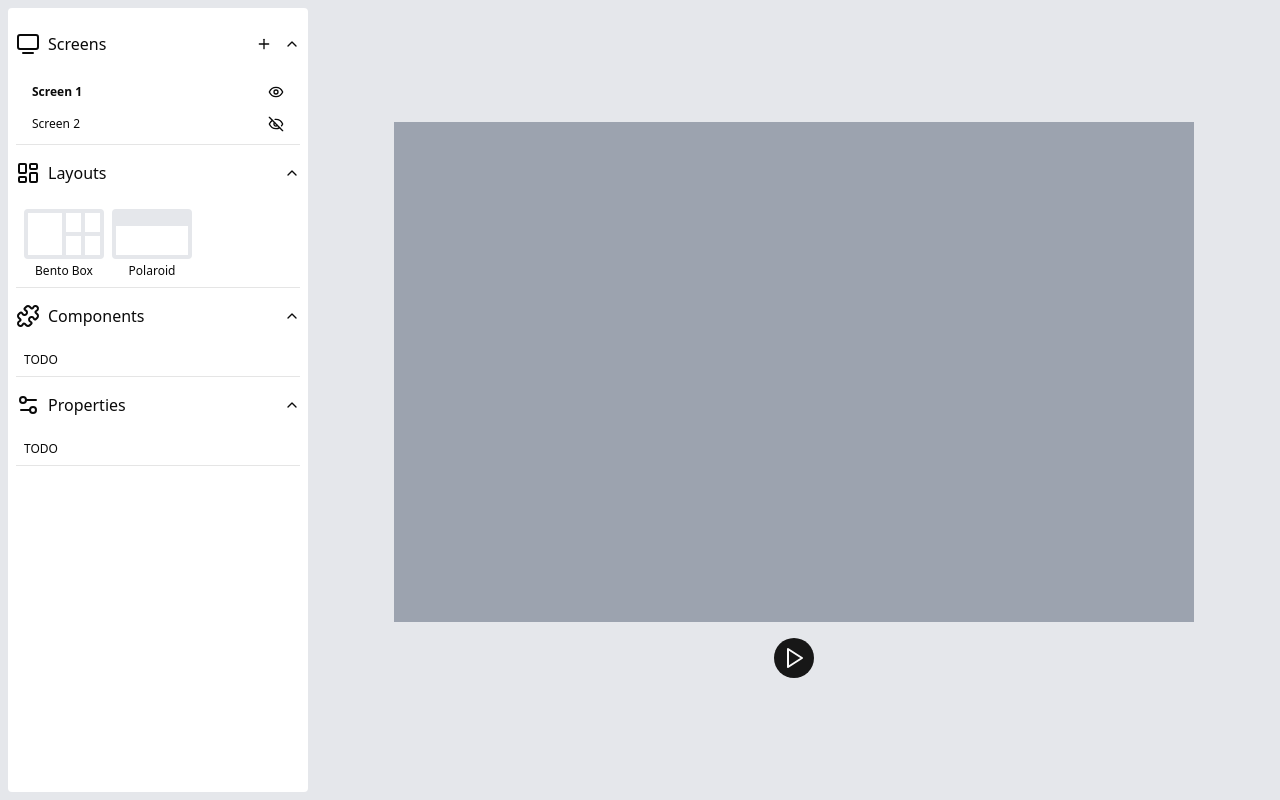
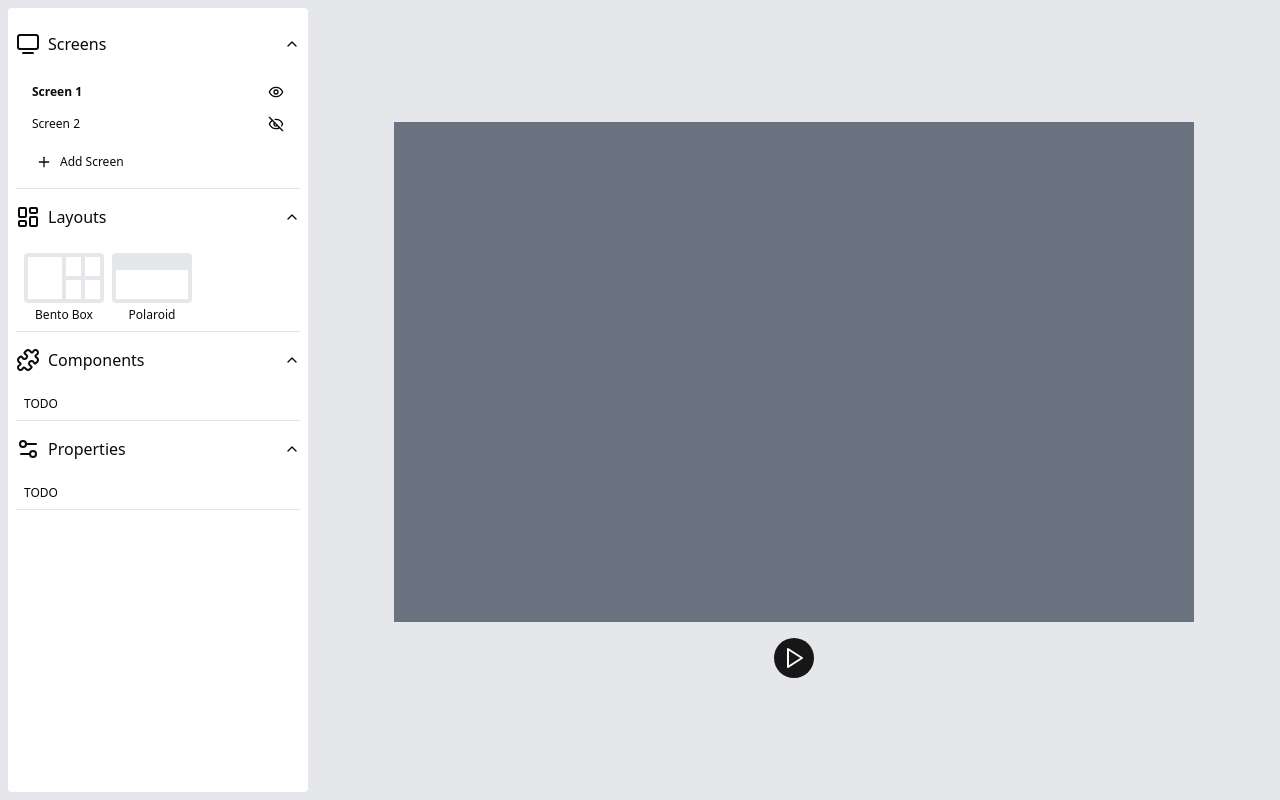
Before and after one commit to journeymanavi/screen-studio, a React (Vite) app: page / in a window 1280 px wide. Built offline with nearby package versions, Linux system fonts and the light colour scheme.

Commit message:
feat: add drag-n-drop primitive components

```diff
--- /dev/null
+++ b/src/components/drag-n-drop/draggable.tsx
@@ -0,0 +1,28 @@
+import { DragEventHandler, HTMLAttributes, useCallback } from "react";
+
+export interface DraggableProps extends HTMLAttributes<HTMLDivElement> {
+  type:
+    | "layout-full-screen"
+    | "layout-bento-box"
+    | "layout-polaroid"
+    | "component-text"
+    | "component-video"
+    | "component-image";
+}
+
+export const DRAGGABLE_TYPE_DATA_TRANSFER_KEY = "draggable-type";
+
+export const Draggable = ({ onDragStart, type, children }: DraggableProps) => {
+  const handleDragStart = useCallback<DragEventHandler<HTMLDivElement>>((e) => {
+    if (children && children) {
+    }
+    e.dataTransfer.setData(DRAGGABLE_TYPE_DATA_TRANSFER_KEY, type);
+    onDragStart?.(e);
+  }, []);
+
+  return (
+    <div draggable onDragStart={handleDragStart}>
+      {children}
+    </div>
+  );
+};
--- /dev/null
+++ b/src/components/drag-n-drop/dropzone.tsx
@@ -0,0 +1,66 @@
+import { cn } from "@/lib/utils";
+import {
+  DragEventHandler,
+  HTMLAttributes,
+  useCallback,
+  useRef,
+  useState,
+} from "react";
+
+export type DropzoneProps = Omit<HTMLAttributes<HTMLDivElement>, "onDrop"> &
+  Required<Pick<HTMLAttributes<HTMLDivElement>, "onDrop">>;
+
+export const Dropzone = ({
+  onDragEnter,
+  onDragLeave,
+  onDrop,
+  onDragOver,
+  className,
+  children,
+}: DropzoneProps) => {
+  const dropzoneRef = useRef<HTMLDivElement>(null);
+
+  const [isDragOver, setIsDragOver] = useState(false);
+
+  const handleDragEnter = useCallback<DragEventHandler<HTMLDivElement>>((e) => {
+    setIsDragOver(true);
+    onDragEnter?.(e);
+  }, []);
+
+  const handleDragLeave = useCallback<DragEventHandler<HTMLDivElement>>((e) => {
+    setIsDragOver(false);
+    onDragLeave?.(e);
+  }, []);
+
+  const handleDrop = useCallback<DragEventHandler<HTMLDivElement>>((e) => {
+    e.stopPropagation();
+
+    onDrop(e);
+
+    setIsDragOver(false);
+  }, []);
+
+  const handleDragOver = useCallback<DragEventHandler<HTMLDivElement>>((e) => {
+    e.preventDefault();
+    onDragOver?.(e) ?? e.preventDefault();
+  }, []);
+
+  return (
+    <div
+      ref={dropzoneRef}
+      onDragEnter={handleDragEnter}
+      onDragLeave={handleDragLeave}
+      onDrop={handleDrop}
+      onDragOver={handleDragOver}
+      className={cn(
+        {
+          "outline-2 -outline-offset-2 outline-dashed outline-sky-500":
+            isDragOver,
+        },
+        className
+      )}
+    >
+      {children}
+    </div>
+  );
+};
--- a/src/components/pallette-bar.tsx
+++ b/src/components/pallette-bar.tsx
@@ -34,17 +34,6 @@ export const PalletteBar = () => (
             <span className="flex gap-2">
               <Tv2Icon /> Screens
             </span>
-            <Button
-              size={"icon"}
-              variant={"ghost"}
-              onClick={(e) => {
-                alert("TODO: Add Screen");
-                e.preventDefault();
-              }}
-              className="w-[24px] h-[24px]"
-            >
-              <PlusIcon size={16} />
-            </Button>
           </div>
         </AccordionTrigger>
         <AccordionContent className="flex flex-col gap-2 flex-wrap p-2">
@@ -55,6 +44,18 @@ export const PalletteBar = () => (
           <div className="flex-1 py-1 px-2 rounded-sm flex items-center justify-between gap-2 hover:bg-gray-100">
             <span className="text-xs">Screen 2</span> <EyeOffIcon size={16} />
           </div>
+          <Button
+            size="sm"
+            variant="ghost"
+            onClick={(e) => {
+              alert("TODO: Add Screen");
+              e.preventDefault();
+            }}
+            className="self-start text-xs"
+          >
+            <PlusIcon className="mr-2 h-4 w-4" />
+            Add Screen
+          </Button>
         </AccordionContent>
       </AccordionItem>
       <AccordionItem value="layouts-pallette">
--- a/src/components/pallettes/layouts/layout-icon-bento-box.tsx
+++ b/src/components/pallettes/layouts/layout-icon-bento-box.tsx
@@ -6,7 +6,11 @@ export interface LayoutIconBentoBoxProps {
 
 export const LayoutIconBentoBox = ({ onClick }: LayoutIconBentoBoxProps) => {
   return (
-    <LayoutIcon label="Bento Box" onClick={onClick}>
+    <LayoutIcon
+      label="Bento Box"
+      onClick={onClick}
+      draggableType="layout-bento-box"
+    >
       <div className="flex-1 flex gap-1 p-1 ">
         <div className="bg-white flex-1"></div>
         <div className="flex-1 flex flex-col gap-1">
--- a/src/components/pallettes/layouts/layout-icon-polaroid.tsx
+++ b/src/components/pallettes/layouts/layout-icon-polaroid.tsx
@@ -6,7 +6,11 @@ export interface LayoutIconPolaroidProps {
 
 export const LayoutIconPolaroid = ({ onClick }: LayoutIconPolaroidProps) => {
   return (
-    <LayoutIcon label="Polaroid" onClick={onClick}>
+    <LayoutIcon
+      label="Polaroid"
+      onClick={onClick}
+      draggableType="layout-polaroid"
+    >
       <div className="flex-1 flex gap-1 items-end p-1" onClick={onClick}>
         <div className="bg-white flex-1 h-[70%]"></div>
       </div>
--- a/src/components/pallettes/layouts/layout-icon.tsx
+++ b/src/components/pallettes/layouts/layout-icon.tsx
@@ -1,23 +1,31 @@
+import { Draggable, DraggableProps } from "@/components/drag-n-drop/draggable";
 import { PropsWithChildren } from "react";
 
 export interface LayoutIconProps {
   onClick?: React.HTMLAttributes<HTMLDivElement>["onClick"];
   label: string;
+  draggableType: Extract<
+    DraggableProps["type"],
+    "layout-full-screen" | "layout-bento-box" | "layout-polaroid"
+  >;
 }
 
 export const LayoutIcon = ({
   onClick,
   label,
+  draggableType,
   children,
 }: PropsWithChildren<LayoutIconProps>) => {
   return (
     <div className="flex flex-col gap-1 items-center">
+      <Draggable type={draggableType}>
         <div
           className="bg-gray-200 hover:bg-gray-400 w-[80px] h-[50px] cursor-pointer flex rounded-sm"
           onClick={onClick}
         >
           {children}
         </div>
+      </Draggable>
       <span className="text-xs">{label}</span>
     </div>
   );
--- a/src/components/screen-canvas.tsx
+++ b/src/components/screen-canvas.tsx
@@ -1,10 +1,23 @@
 import { Play } from "lucide-react";
+import { DRAGGABLE_TYPE_DATA_TRANSFER_KEY } from "./drag-n-drop/draggable";
+import { Dropzone } from "./drag-n-drop/dropzone";
 import { Button } from "./ui/button";
 
 export const ScreenCanvas = () => {
   return (
     <div className="flex-1 flex flex-col gap-4 items-center justify-center">
-      <div className="w-[800px] h-[500px] bg-gray-400"></div>
+      <div className="w-[800px] h-[500px] bg-gray-400 relative">
+        <Dropzone
+          className="bg-gray-500 inset-0 absolute"
+          onDrop={(e) => {
+            console.log(
+              `Dropped ${e.dataTransfer.getData(
+                DRAGGABLE_TYPE_DATA_TRANSFER_KEY
+              )}`
+            );
+          }}
+        />
+      </div>
       <Button
         size="icon"
         onClick={() => {
```
Lines whose indentation alone changed are shown as unchanged.
